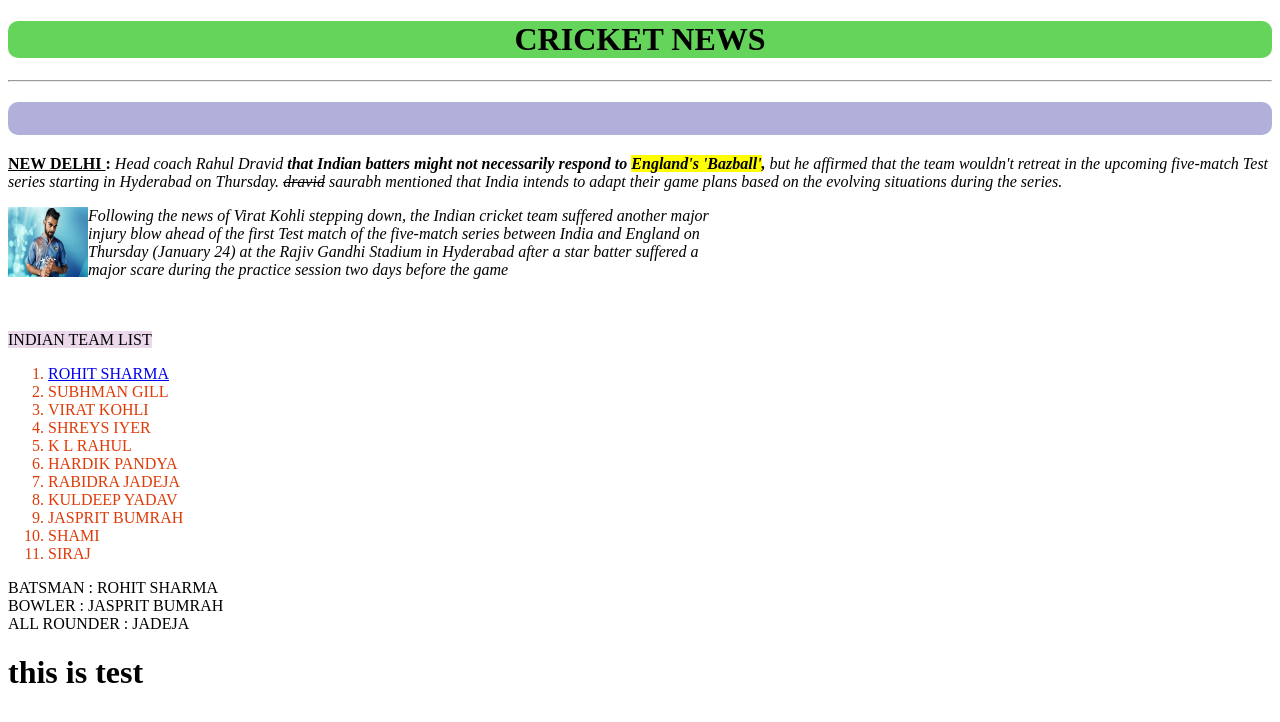
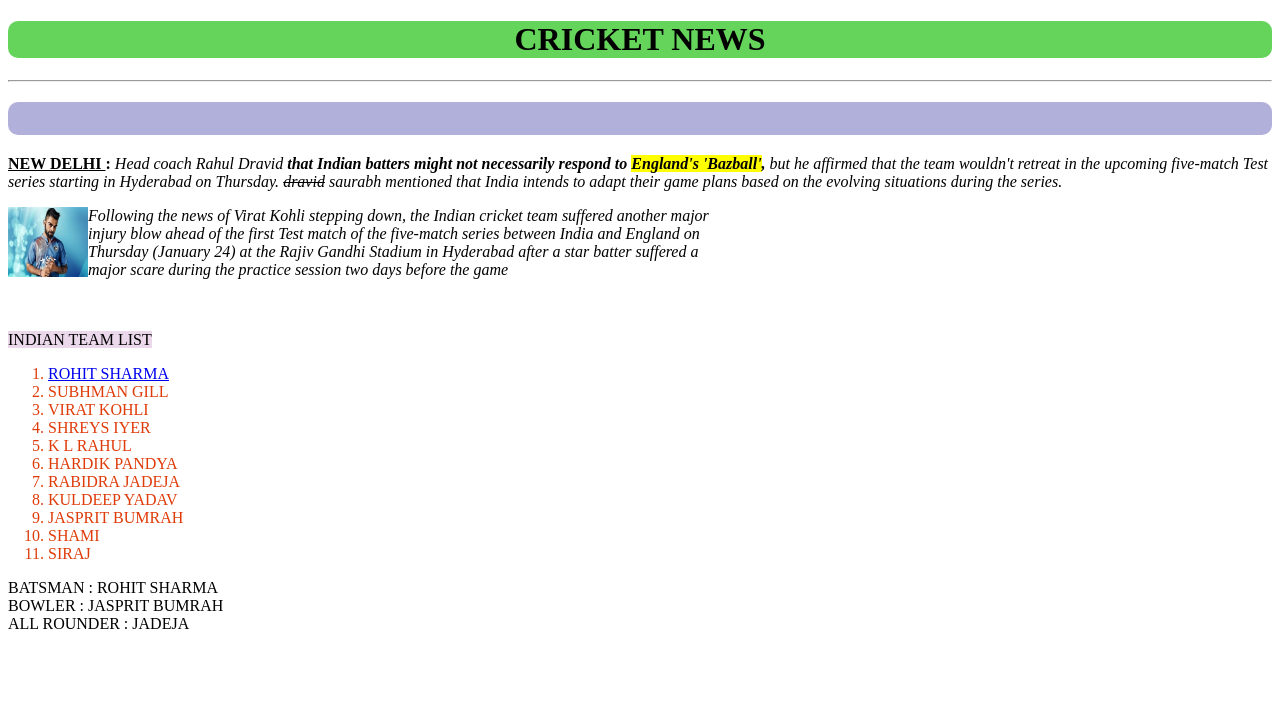
Before and after one commit to san4verma/san4verma, a plain HTML site: page CLASS1/index.html in a window 1280 px wide. Drawn offline with Linux system fonts and the light colour scheme.

Commit message:
Changes to be committed:
	modified:   CLASS1/index.html

```diff
--- a/CLASS1/index.html
+++ b/CLASS1/index.html
@@ -36,7 +36,7 @@
             <section> BOWLER      : JASPRIT BUMRAH </section>
             <section> ALL ROUNDER : JADEJA </section>
         </main>
-        <h1> this is test </h1>
+
 
 
 
```
